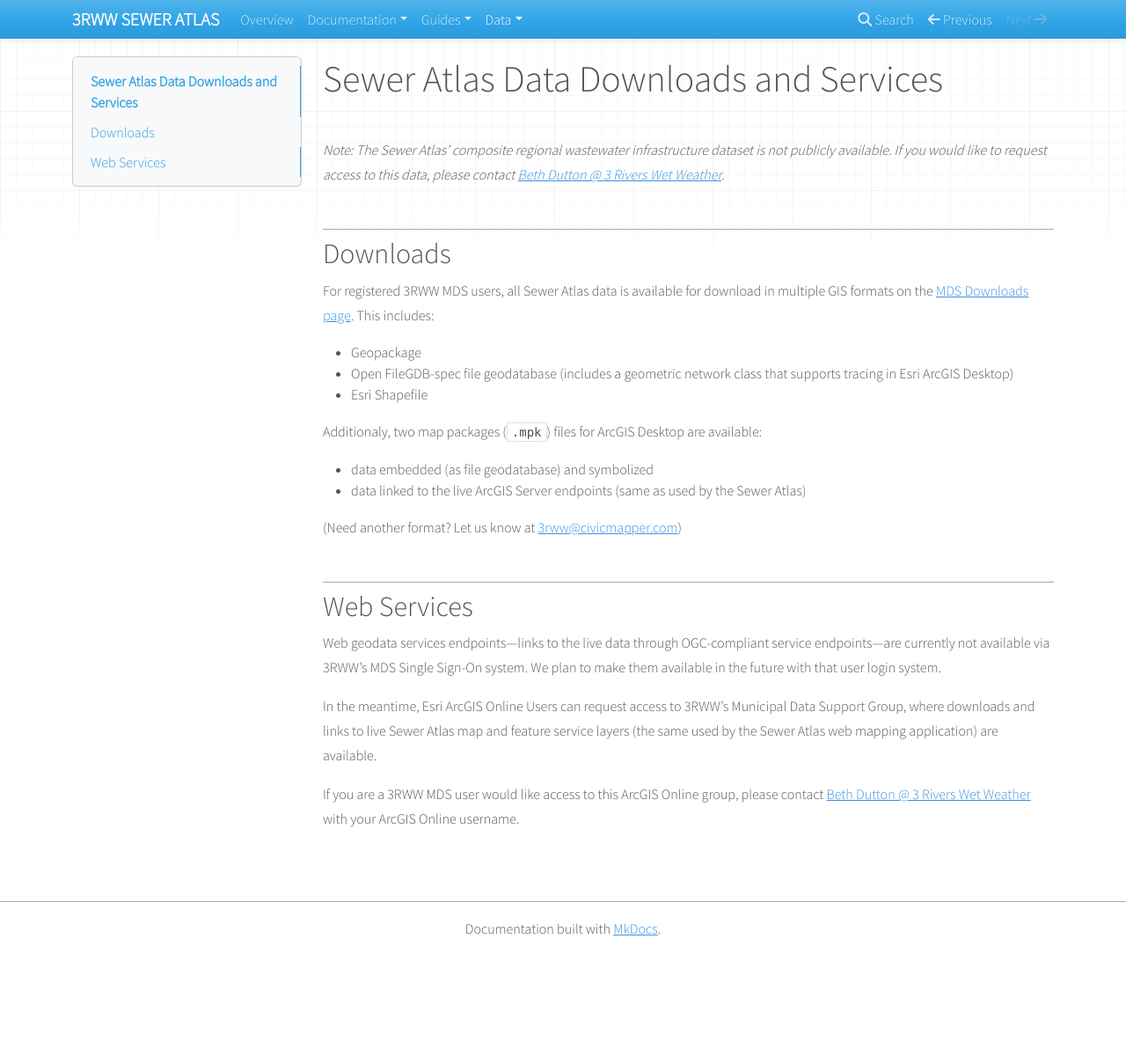
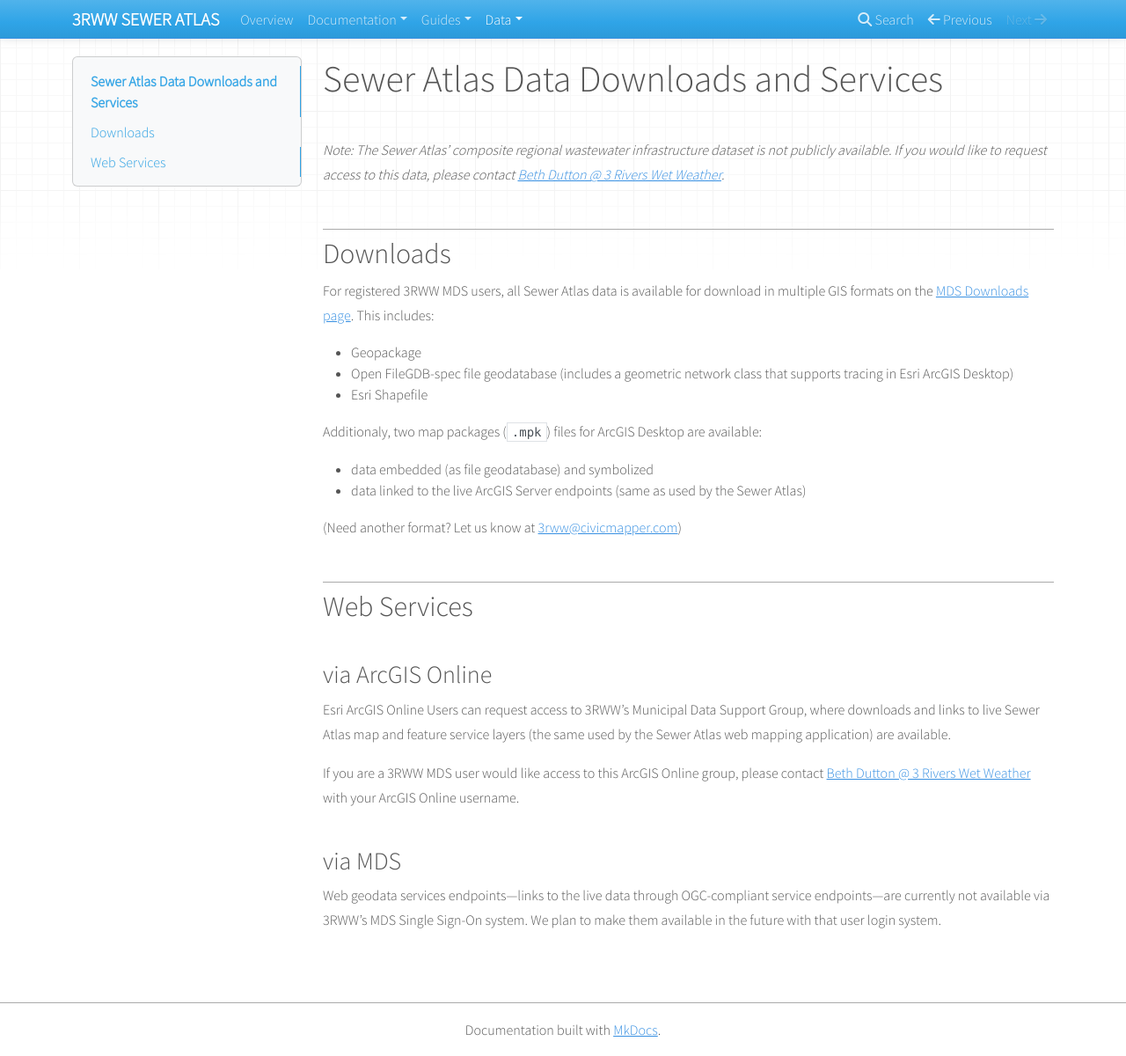
Before and after one commit to 3rww/sewer-atlas-docs, an MkDocs documentation site: the page built from docs/services_and_downloads.md, in a window 1280 px wide and 1200 px high. Shown: the whole window at 88% size. Built offline with MkDocs 1.6.1, drawn with Linux system fonts in a browser that asks for light colours; nearby versions of some CDN libraries; old or Windows-style settings are respelled for this version of MkDocs.

Commit message:
services

```diff
--- a/docs/services_and_downloads.md
+++ b/docs/services_and_downloads.md
@@ -19,8 +19,12 @@
 
 ## Web Services
 
-Web geodata services endpoints&mdash;links to the live data through OGC-compliant service endpoints&mdash;are currently not available via 3RWW's MDS Single Sign-On system. We plan to make them available in the future with that user login system.
+### via ArcGIS Online
 
-In the meantime, Esri ArcGIS Online Users can request access to 3RWW's Municipal Data Support Group, where downloads and links to live Sewer Atlas map and feature service layers (the same used by the Sewer Atlas web mapping application) are available.
+Esri ArcGIS Online Users can request access to 3RWW's Municipal Data Support Group, where downloads and links to live Sewer Atlas map and feature service layers (the same used by the Sewer Atlas web mapping application) are available.
 
 If you are a 3RWW MDS user would like access to this ArcGIS Online group, please contact [Beth Dutton @ 3 Rivers Wet Weather](mailto:bdutton@3rww.org) with your ArcGIS Online username.
+
+### via MDS
+
+Web geodata services endpoints&mdash;links to the live data through OGC-compliant service endpoints&mdash;are currently not available via 3RWW's MDS Single Sign-On system. We plan to make them available in the future with that user login system.
```
